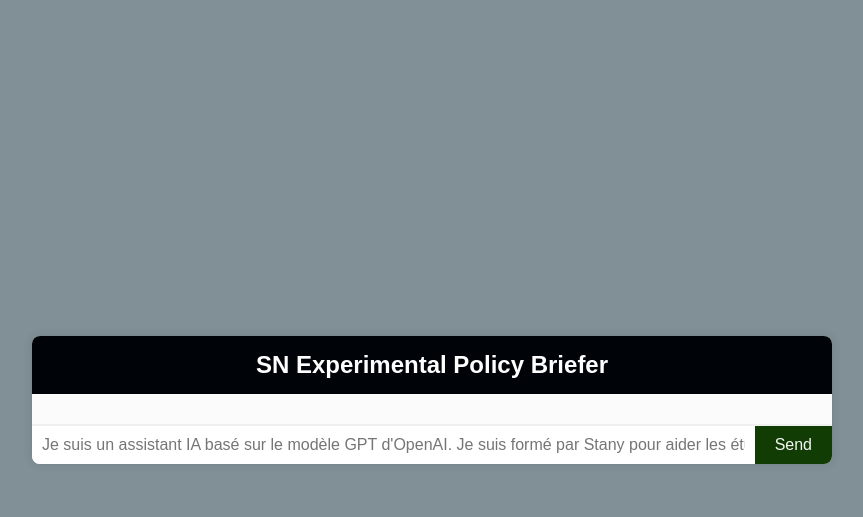
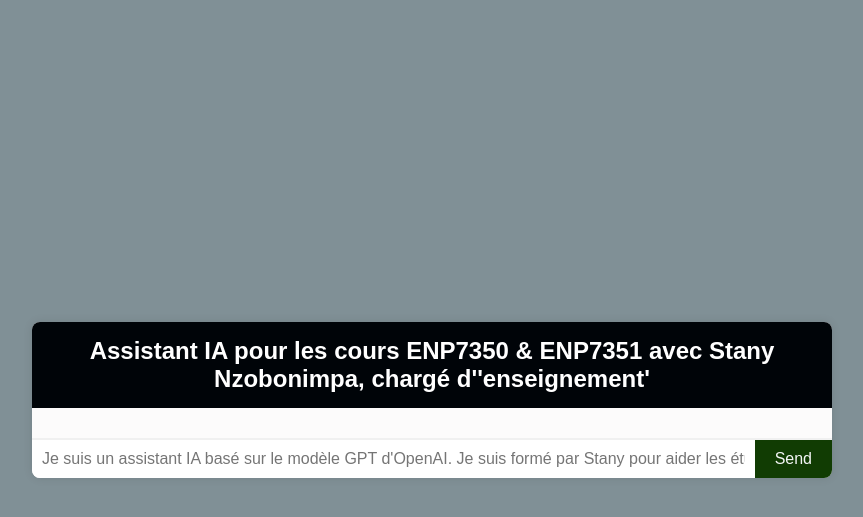
Before and after one commit to snsn3/cours_ENP_7350_et_ENP_7351, a Flask app: page / in a window 1280 px wide. Shown: the top 517 px of the page, without its empty margins (208-1071 px from the left). Run offline with Flask 2, Linux system fonts and the light colour scheme.

Commit message:
Update index.html

```diff
--- a/templates/index.html
+++ b/templates/index.html
@@ -3,7 +3,7 @@
 <head>
     <meta charset="UTF-8">
     <meta name="viewport" content="width=device-width, initial-scale=1.0">
-    <title>SN Experimental Policy Briefer</title>
+    <title>Assistant IA pour les cours ENP7350 & ENP7351 avec Stany Nzobonimpa, chargé d''enseignement'</title>
     <style>
         body {
             font-family: Arial, sans-serif;
@@ -86,7 +86,7 @@
 </head>
 <body>
     <div class="chat-container">
-        <div class="chat-header">SN Experimental Policy Briefer</div>
+        <div class="chat-header">Assistant IA pour les cours ENP7350 & ENP7351 avec Stany Nzobonimpa, chargé d''enseignement'</div>
         <div class="chat-box" id="chat-box"></div>
         <div class="chat-input-container">
             <input type="text" id="chat-input" class="chat-input" placeholder="Je suis un assistant IA basé sur le modèle GPT d'OpenAI. Je suis formé par Stany pour aider les étudiants avec ENP7350 & ENP7351 !!">
```
